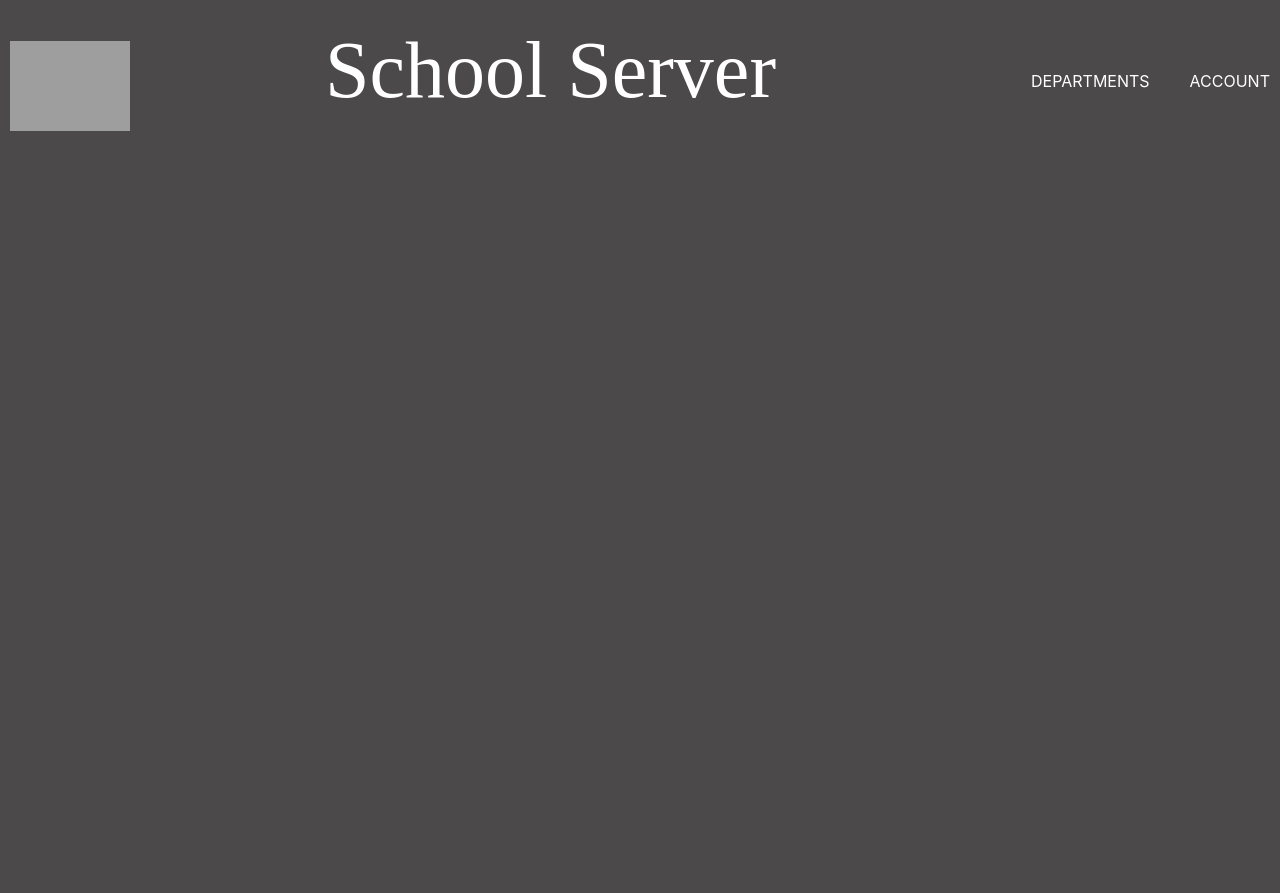
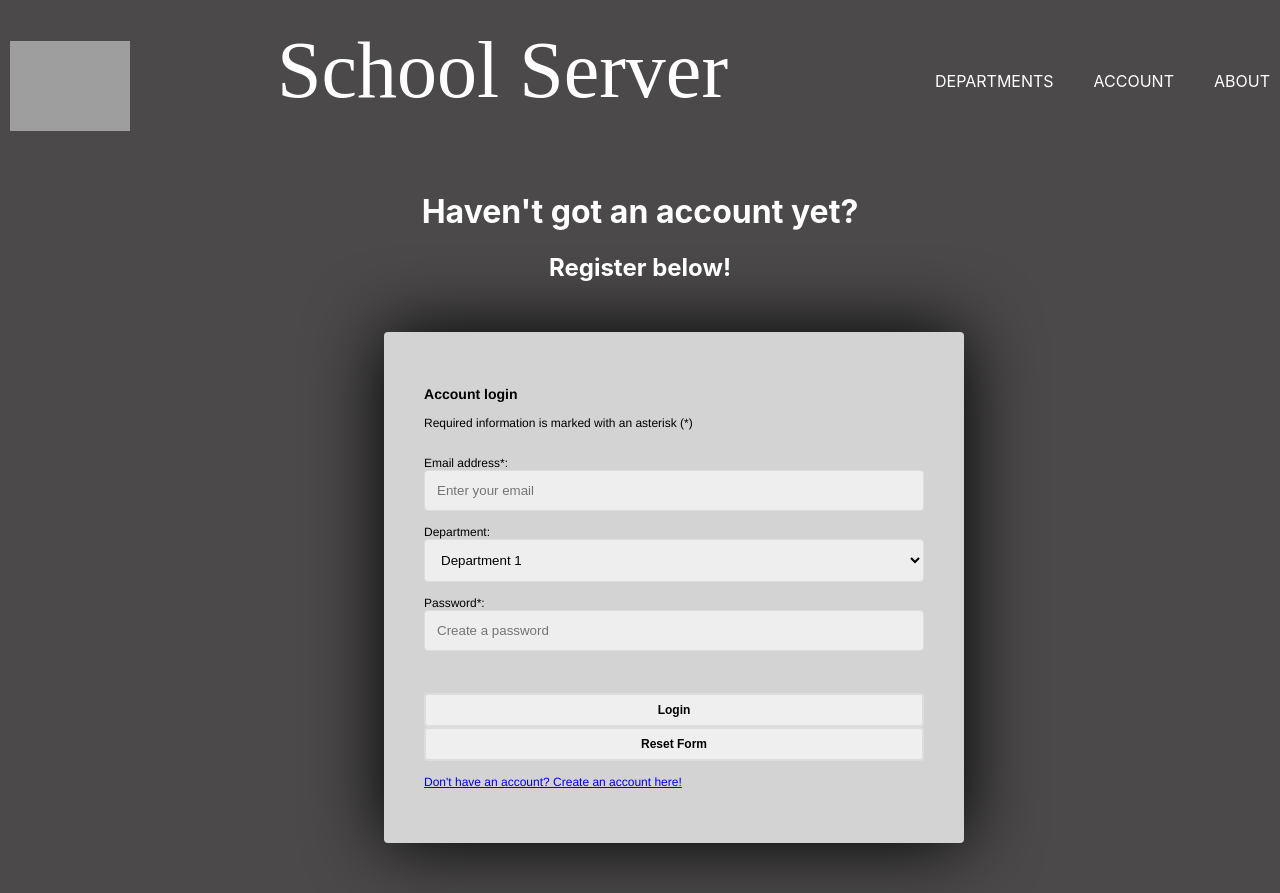
Before and after one commit to NotKaos/WebServerAdmin, a React (Create React App) app: page /Register in a window 1280 px wide. Before the commit the page ends 800 px from the top, so only its background shows below. Built offline with nearby package versions, Linux system fonts and the light colour scheme; grey boxes are pictures that could not be loaded.

Commit message:
changed login and register from html to react and added relevant links to the nav bar

```diff
--- a/login.html
+++ b/login.html
@@ -9,6 +9,7 @@
 </head>
 
 <body>
+<main>
 <div class="background" >
   <div class="navbar">
     <img src="https://upload.wikimedia.org/wikipedia/en/9/96/Meme_Man_on_transparent_background.webp" class="homelogo">
@@ -45,6 +46,7 @@
     </form><br>
 
   </div>
+</main>
 
 </div>
 
--- a/register.html
+++ b/register.html
@@ -6,7 +6,7 @@
   <meta name="viewport" content="width=device-width, initial-scale=1.0">
   <title>Sadness</title>
   <link rel="stylesheet" href="style.css">
-  <script src="signup.js"></script>
+  <script src="src/signup.js"></script>
 </head>
 
 <body>
@@ -55,7 +55,7 @@
       <input type="submit" class="button" value="Login">
       <input type="reset" class= "button" value="Reset Form"><br><br>
 
-      <a class="hyperlink" href="register.html"> Don't have an account? Create an account here!</a><br>
+      <a class="hyperlink" href="/Register"> Don't have an account? Create an account here!</a><br>
     </form><br>
 
   </div>
--- a/src/App.css
+++ b/src/App.css
@@ -121,3 +121,65 @@ margin-bottom: 30px;
 .dropdown:hover .dropdown-content {
   display: block;
 }
+
+.myContainer
+{
+  width: 500px;
+  padding: 2.5rem;
+  margin: 50px 50px 50px 30%;
+  font-family: Helvetica;
+  font-size: 12px;
+  box-shadow: 0 0 75px;
+/*rgba(0, 0, 0, 0.2);*/
+  border-radius: 4px;
+  background: lightgray;
+  color: black;
+}
+
+
+
+/*Styles the input boxes on the login and register page*/
+.input
+{
+  display: block;
+  width: 100%;
+  padding: 0.75rem;
+  box-sizing: border-box;
+  border-radius: 4px;
+  border: 1px;
+  border-style: solid;
+  border-color: #dddddd;
+  outline: none;
+  background: #eeeeee;
+  transition: background 0.2s, border-color 0.2s;
+}
+
+body{
+  color: white;
+}
+
+/*Styles the buttons on the login/register pages*/
+.button
+{
+  width: 100%;
+  padding: 0.5rem 1rem;
+  font-weight: bold;
+  font-size: 0.75rem;
+  color: black;
+  border-style: solid;
+  border-color: #dddddd;
+  border-radius: 4px;
+  background: gray(50);
+}
+
+
+.hyperlink
+{
+  justify-content: center;
+  align-items: center;
+}
+
+/*Centers some texts on the pages*/
+.center{
+  text-align: center;
+}
--- a/src/App.js
+++ b/src/App.js
@@ -8,6 +8,9 @@ import Header from './components/Header';
 import { BrowserRouter as Router, Route, Routes } from "react-router-dom";
 import './App.css';
 import Philosophy from "./pages/Philosophy";
+import Login from "./pages/Login";
+import Register from "./pages/Register";
+
 
 function App() {
   return (
@@ -20,6 +23,8 @@ function App() {
       <Route path="/Biology" element={<Biology />} />
         <Route path="/English" element={<English />} />
         <Route path="/Philosophy" element={<Philosophy />} />
+        <Route path="/Login" element={<Login />} />
+        <Route path="/Register" element={<Register />} />
       </Routes>
 
     </Router>
--- a/src/components/Header.js
+++ b/src/components/Header.js
@@ -18,7 +18,15 @@ class Header extends React.Component{
           <li><a href="/Philosophy">Philosophy</a></li>
           </ul>
         </li>
-    <li><a href="#">Account</a></li>
+    <li className="dropdown">
+        <a href="/">Account</a>
+        <ul className="dropdown-content">
+            <li><a href="/Login">Login</a></li>
+            <li><a href="/Register">Register</a></li>
+            <li><a href="#">Account</a></li>
+        </ul>
+    </li>
+    <li><a href="#">About</a></li>
 
 </ul>
 </div>
--- /dev/null
+++ b/src/pages/Login.js
@@ -0,0 +1,40 @@
+import React from "react";
+
+class Login extends React.Component{
+    render(){
+        return (
+            <main>
+
+                <h1 className="center">Login below</h1>
+                <h2 className="center">Haven't got an account? Register <a href="/Register"><em><u>here</u></em></a>
+                    </h2>
+                <div className="myContainer">
+                    <form id='login' action="/Login" method="POST">
+                        <h3>Account login</h3>
+                            <p>Required information is marked with an asterisk (*)</p><br/>
+                            <div className="signinfix">
+                                <label htmlFor="username">Username*:</label>
+                                <input type="text" className="input" name="username" id="username" required
+                                       placeholder="Enter your Username"/>
+
+                                    <label htmlFor="password">Password*</label>
+                                    <input type="password" className="input" name="password" id="password" required
+                                           placeholder="Enter your Password"/>
+                            </div>
+
+                            <input type="submit" className="button" value="Login"/>
+                                <input type="reset" className="button" value="Reset Form"/><br/>
+
+                                    <a className="hyperlink" href="/Register"> Don't have an account? Create an
+                                        account here!</a>
+
+                    <br/>
+                        </form>
+                    <br/>
+                </div>
+            </main>
+        )
+    }
+}
+
+export default Login;
--- /dev/null
+++ b/src/pages/Register.js
@@ -0,0 +1,49 @@
+import React from "react";
+
+class Register extends React.Component{
+    render(){
+        return (
+            <main>
+                <h1 class="center">Haven't got an account yet?</h1>
+                <h2 class="center">Register below!</h2>
+
+                <div class="myContainer">
+
+                    <form id ='login' action="/Register" method="POST">
+
+                        <h3>Account login</h3>
+                        <p>Required information is marked with an asterisk (*)</p><br/>
+                        <div class="signinfix">
+                            <label for="email">Email address*:</label>
+                            <input type="email" class="input" name ="email" id="email" placeholder="Enter your email"/><br/>
+
+                                <label for="department">Department: </label>
+                                <select id="department" class="input" name="department">
+                                    <option value="Computer Science">Department 1</option>
+                                    <option value="Biology">Department 2</option>
+                                    <option value="English">Department 3</option>
+                                    <option value="Philosophy">Department 4</option>
+                                </select><br/>
+
+                                <label for="password">Password*:</label>
+                                <input type="password" class="input" name ="password" id="password" oninput="passwordStrength()" required placeholder="Create a password"/><br/>
+                                    <div id="strengthDiv">
+                                        <label id="strength"></label>
+                                    </div><br/>
+                                    <div id="strengthDivBar">
+                                    </div><br/>
+                        </div>
+
+                        <input type="submit" class="button" value="Login"/>
+                            <input type="reset" class= "button" value="Reset Form"/><br/><br/>
+
+                                <a class="hyperlink" href="/Register"> Don't have an account? Create an account here!</a><br/>
+                    </form><br/>
+
+                </div>
+            </main>
+        )
+    }
+}
+
+export default Register;
```
Also changed, not shown: src/signup.js (renamed from signup.js).
